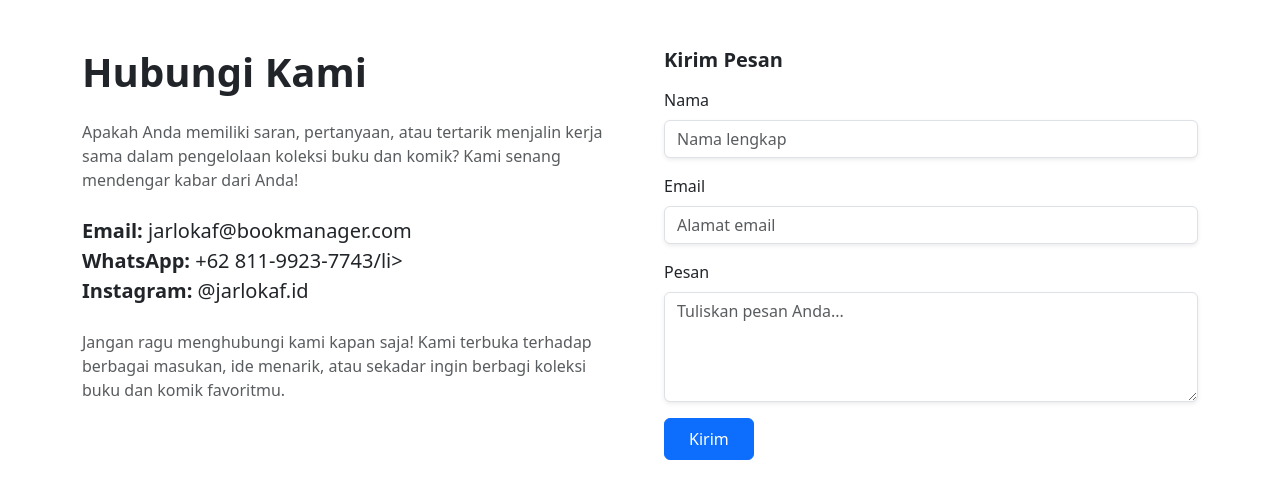
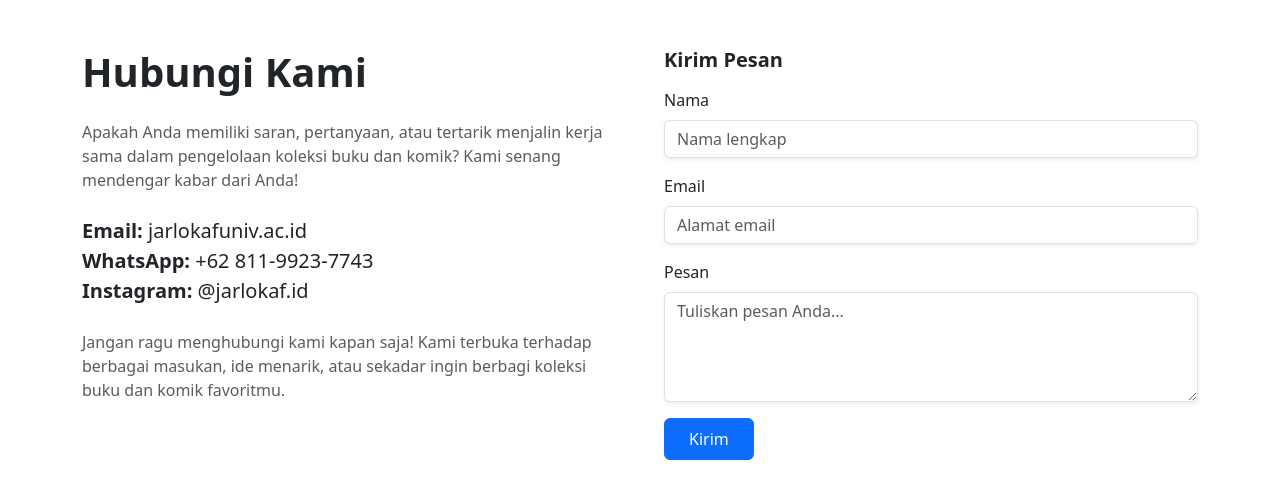
Before and after one commit to willyachmadnn/PemrogamanWEB2, a CodeIgniter 4 app: template app/Views/page/contact.php in a window 1280 px wide. Shown: the part 56-542 px from the top of the page. Run offline with PHP 8.4 and a stand-in for CodeIgniter, Linux system fonts and the light colour scheme; the template is opened without the code that fills it, so the values that code supplies are empty; some libraries are stand-ins or nearby versions.

Commit message:
Insert Data In CI

```diff
--- a/app/Views/page/contact.php
+++ b/app/Views/page/contact.php
@@ -11,8 +11,8 @@
                 dan komik? Kami senang mendengar kabar dari Anda!
             </p>
             <ul class="list-unstyled fs-5 mt-4">
-                <li><strong>Email:</strong> jarlokaf@bookmanager.com</li>
-                <li><strong>WhatsApp:</strong> +62 811-9923-7743/li>
+                <li><strong>Email:</strong> jarlokafuniv.ac.id</li>
+                <li><strong>WhatsApp:</strong> +62 811-9923-7743</li>
                 <li><strong>Instagram:</strong> @jarlokaf.id</li>
             </ul>
             <p class="mt-4 text-muted">
```
